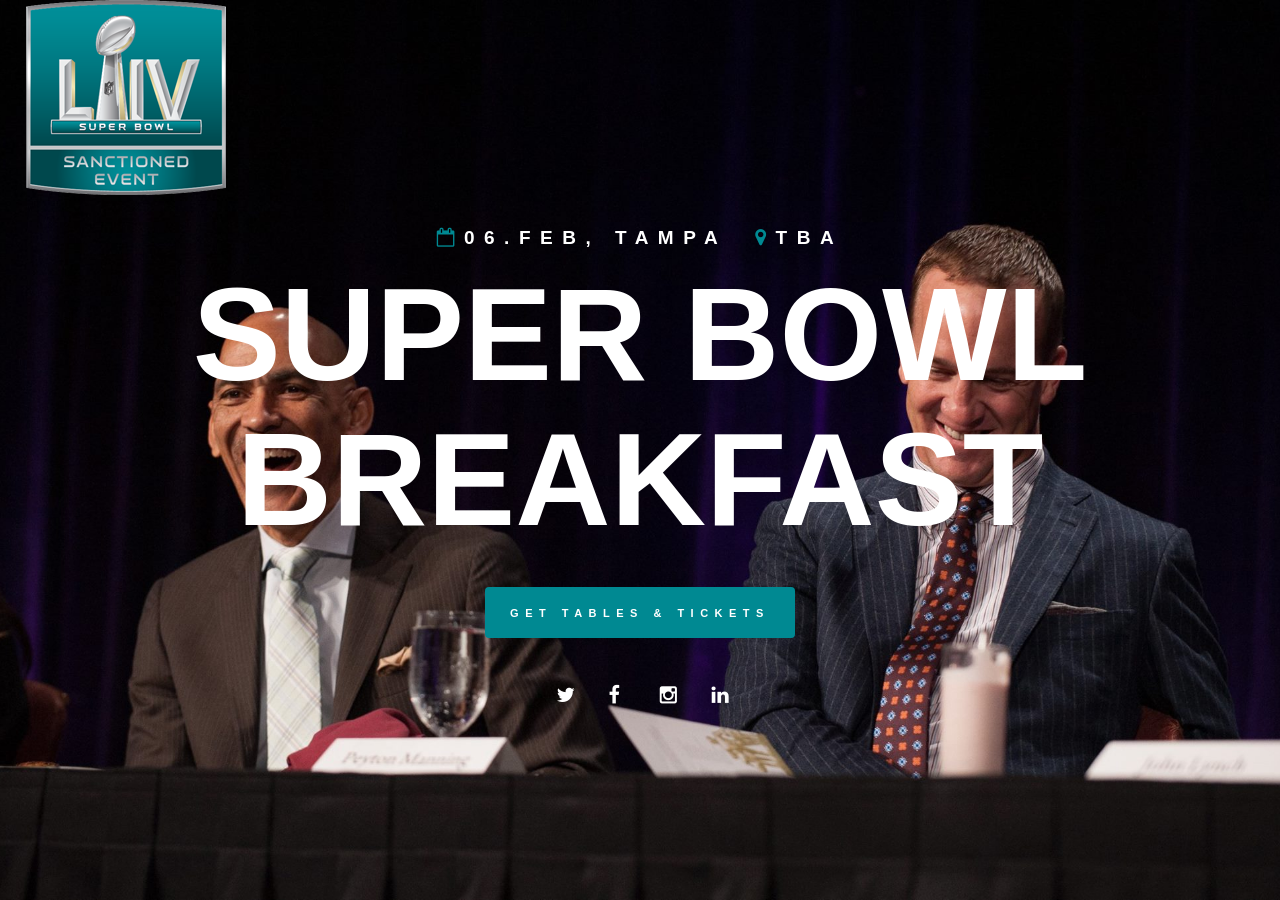
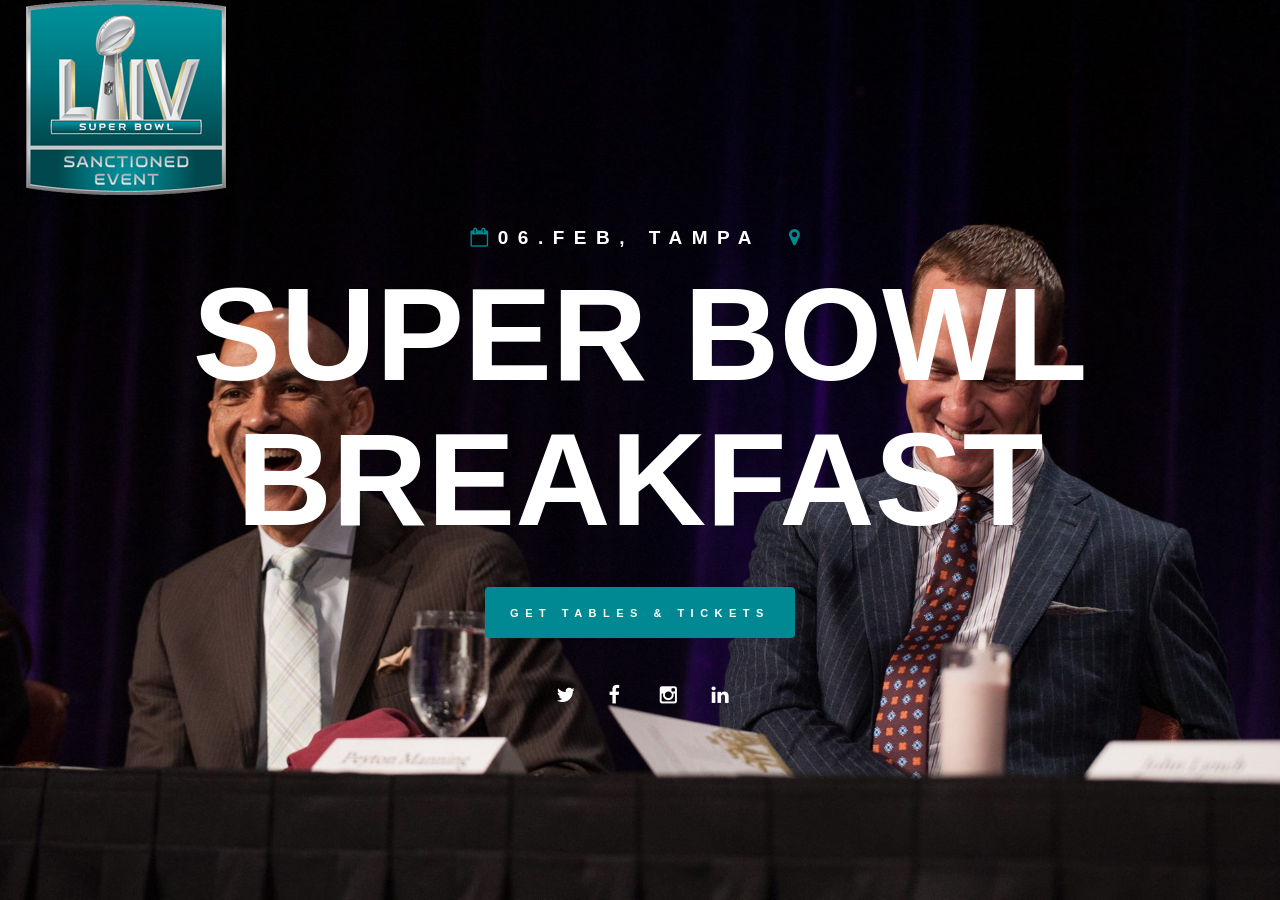
Before and after one commit to AIAUSA/Superbowl, a Jekyll site: the page built from index.md, in a window 1280 px wide and 900 px high. Built offline with Jekyll 4.4.1, drawn with Linux system fonts in a browser that asks for light colours; some web fonts are replaced; comment, search, counter and statistics services are not loaded.

Commit message:
Update from Forestry.io AIA Digital updated _data/event.yml

```diff
--- a/_data/event.yml
+++ b/_data/event.yml
@@ -2,7 +2,7 @@
 media-contact: SBB@athletesinaction.org
 media-email: SBB@athletesinaction.org
 year: "2021"
-location: TBA
+location: ''
 full_date: Saturday, Feburary 6th, 2021
 short_date: 06.Feb, Tampa
 dayofweek: Saturday
```
